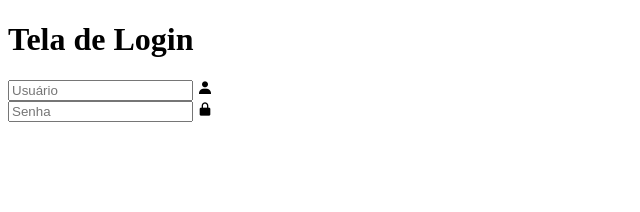
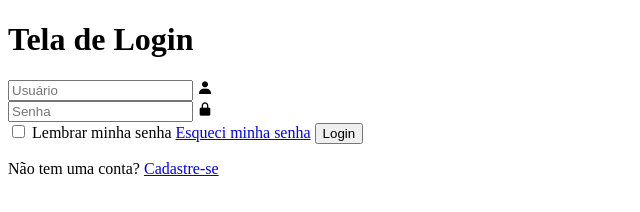
Before and after one commit to WesleyEvS/TelaLogin, a plain HTML site: page index.html in a window 1280 px wide. Shown: the whole page, without its empty margins (0-640 px from the left). Drawn offline with nearby package versions, Linux system fonts and the light colour scheme.

Commit message:
Adição de conteúdo

```diff
--- a/index.html
+++ b/index.html
@@ -19,6 +19,21 @@
                 <input placeholder="Senha" type="password">
                 <i class="bx bxs-lock-alt"></i>
             </div>
+
+            <div class="remember-forgot"></div>
+                <label>
+                <input type="checkbox">
+                Lembrar minha senha
+                </label>
+                <a href="#">Esqueci minha senha</a>
+            </div>
+
+            <button type="submit">Login</button>
+
+            <div class="register-link">
+                <p>Não tem uma conta? <a href="#"> Cadastre-se</a></p>
+            </div>
+
         </form>
 
     </main>
```
